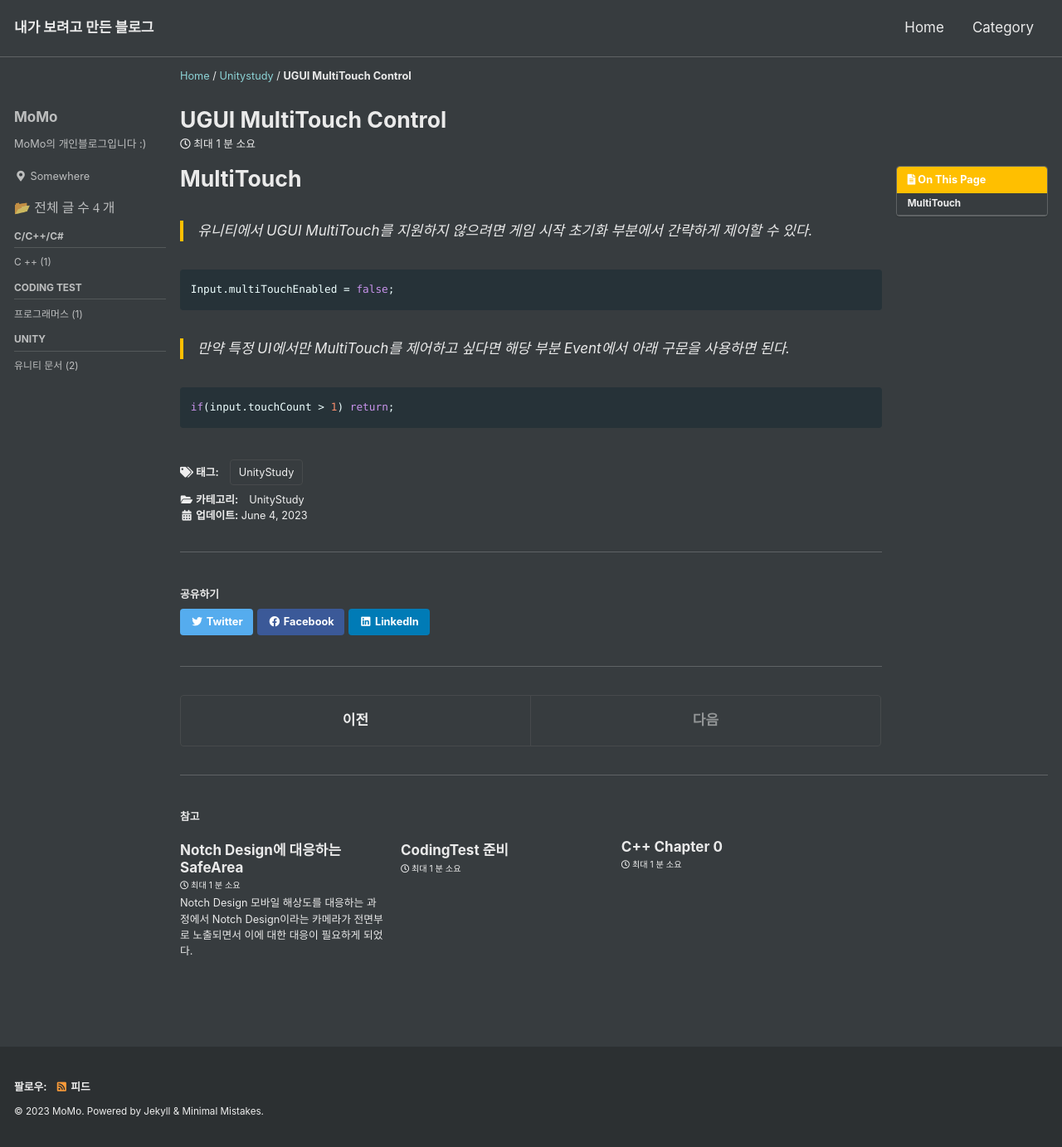
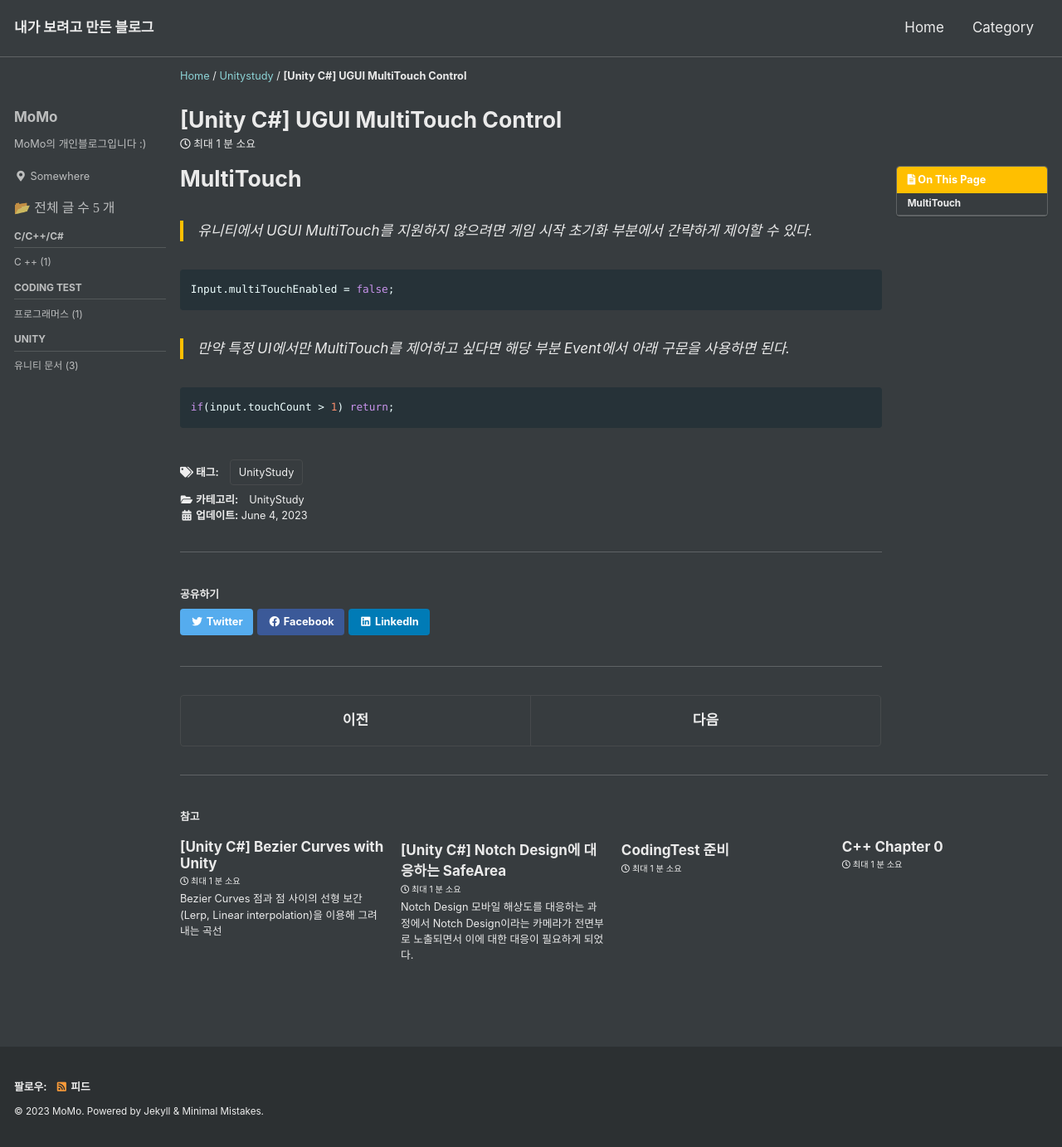
Before and after one commit to Jhyunmo/Jhyunmo.github.io, a Jekyll site: the page built from _posts/2023-06-04-Unity-MultiTouch.markdown, in a window 1280 px wide and 1383 px high. Shown: the whole window at 83% size. Built offline with Jekyll 4.4.1, drawn with Linux system fonts in a browser that asks for light colours; cached includes are drawn as plain includes; part of the change alters nothing that is shown.

Commit message:
post name update, BezierCurves add

````diff
--- a/_posts/2023-05-29-Unity-SafeArea.markdown
+++ b/_posts/2023-05-29-Unity-SafeArea.markdown
@@ -1,5 +1,5 @@
 ---
-title:  "Notch Design에 대응하는 SafeArea"
+title:  "[Unity C#] Notch Design에 대응하는 SafeArea"
 date: 2023-05-29
 categories:
   - UnityStudy
--- a/_posts/2023-06-04-Unity-MultiTouch.markdown
+++ b/_posts/2023-06-04-Unity-MultiTouch.markdown
@@ -1,5 +1,5 @@
 ---
-title:  "UGUI MultiTouch Control"
+title:  "[Unity C#] UGUI MultiTouch Control"
 date: 2023-06-04
 categories:
   - UnityStudy
--- /dev/null
+++ b/_posts/2023-06-17-Unity-BezierCurves.markdown
@@ -0,0 +1,88 @@
+---
+title:  "[Unity C#] Bezier Curves with Unity"
+date: 2023-06-17
+categories:
+  - UnityStudy
+tags:
+  - [UnityStudy]
+
+toc: true
+toc_sticky: true
+
+last_modified_at: 2023-06-17
+---
+
+# Bezier Curves
+![image](https://github.com/Jhyunmo/Jhyunmo.github.io/assets/88092754/82345e8c-7779-41a3-8fa5-862cac990051){: width="100%" height="100%"}{: .align-center}
+>점과 점 사이의 선형 보간(Lerp, Linear interpolation)을 이용해 그려내는 곡선
+
+## 1. Bezier Curves의 경로를 target 객체가 계속 이동하게 하는 코드이다.
+
+  ```c#
+public class BezierCurves : MonoBehaviour
+{
+    public Transform target;
+    public Transform p1, p2, p3;
+    public float duration;
+
+    private void Start()
+    {
+        StartCoroutine();
+    }
+
+    IEnumerator BezierLoop(float time)
+    {
+      float t = 0;
+
+      while(true)
+      {
+        if(t > 1f)
+        {
+          t = 0;
+        }
+
+        Vector3 p4 = Vector3.Lerp(p1.position, p2.position, t);
+        Vector3 p5 = Vector3.Lerp(p2.position, p3.position, t);
+        target.position = Vector3.Lerp(p4, p5, t);
+
+        t += Time.deltaTime;
+
+        yield return null;
+      }
+    }
+
+}
+  ```
+
+  ## 2. Gizmos를 통해 실제 곡선의 경로를 확인하는 코드이다.(위 코드에 추가)
+
+  ```c#
+  public class BezierCurves : MonoBehaviour
+{
+    public float gizmoLine;
+
+    List<Vector3> gizmoPoints = new List<Vector3>();
+    private void OnDrawGizmos()
+    {
+      gizmoPoints.Clear();
+
+      if (p1 != null && p2 != null && p3 != null && gizmoLine > 0)
+      {
+        for (int i = 0; i < gizmoLine; i++)
+        {
+          float s = (i / gizmoLine);
+          Vector3 p4 = Vector3.Lerp(p1.position, p2.position, s);
+          Vector3 p5 = Vector3.Lerp(p2.position, p3.position, s);
+          gizmoPoints.Add(Vector3.Lerp(p4, p5, s));
+        }
+      }
+
+      for (int i = 0; i < gizmoPoints.Count - 1; i++)
+      {
+        Gizmos.DrawLine(gizmoPoints[i], gizmoPoints[i + 1]);
+      }
+
+    }
+
+}
+  ```
````
